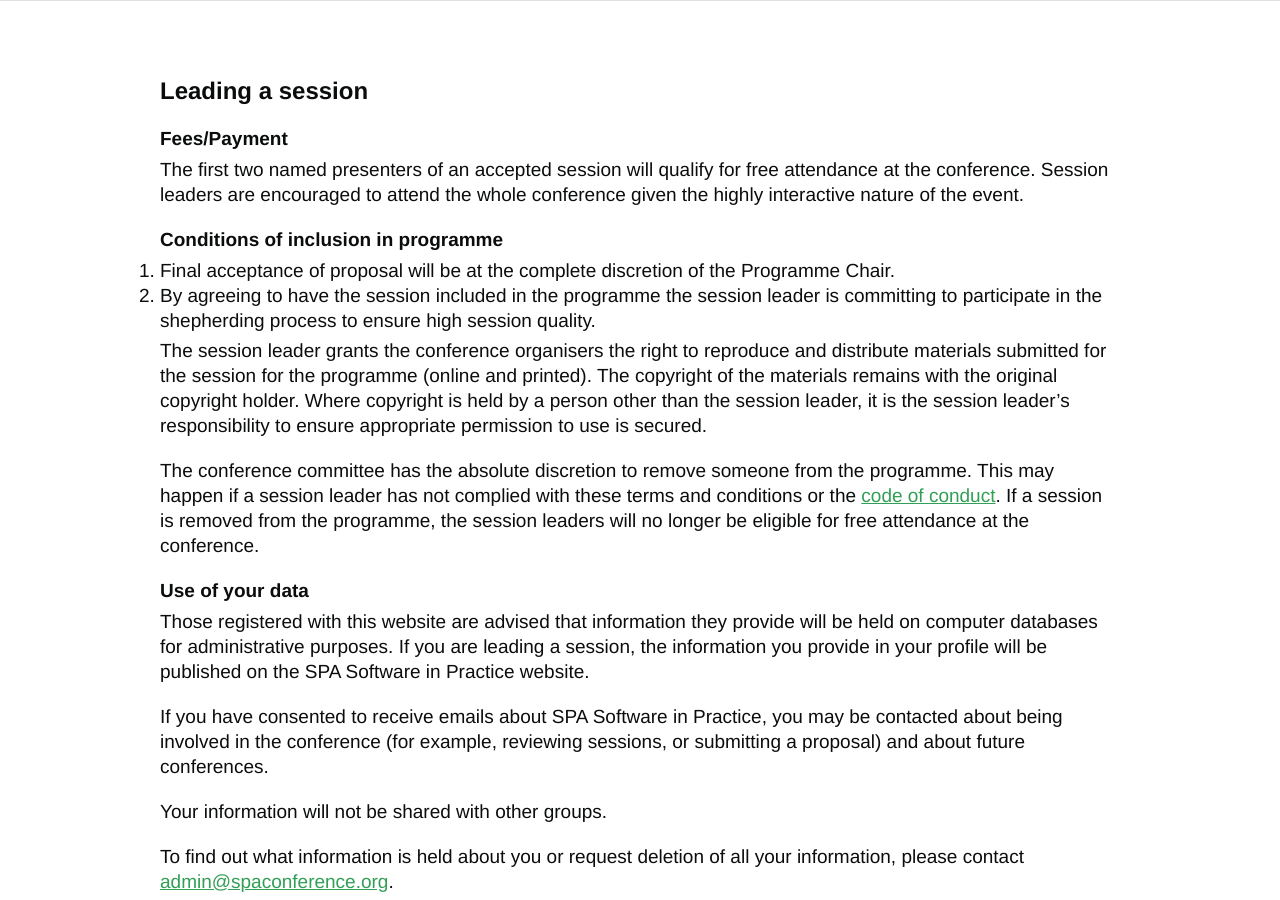
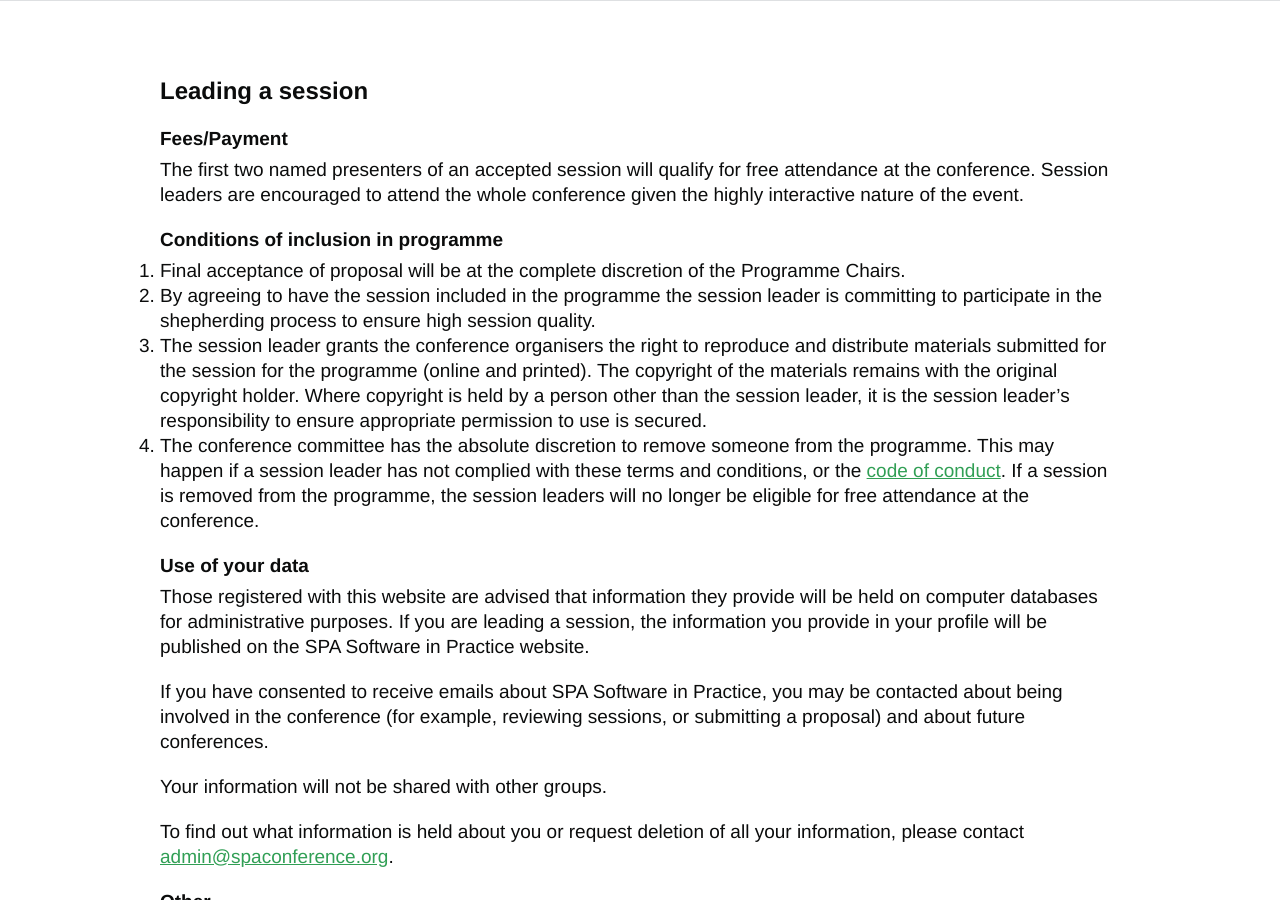
Before and after one commit to spaconference/spa-website, a Jekyll site: the page built from terms-and-conditions.md, in a window 1280 px wide and 900 px high, scrolled down 390 px. Built offline with Jekyll 4.4.1, drawn with Linux system fonts in a browser that asks for light colours.

Commit message:
Clarify the conditions of inclusion
This is just making it all into a list and a couple of small grammatical changes.

```diff
--- a/terms-and-conditions.md
+++ b/terms-and-conditions.md
@@ -8,14 +8,11 @@ layout: page
 <p>The first two named presenters of an accepted session will qualify for free attendance at the conference. Session leaders are encouraged to attend the whole conference given the highly interactive nature of the event.</p>
 <h3>Conditions of inclusion in programme</h3>
 <ol>
-<li>Final acceptance of proposal will be at the complete discretion of the Programme Chair.</li>
+<li>Final acceptance of proposal will be at the complete discretion of the Programme Chairs.</li>
 <li>By agreeing to have the session included in the programme the session leader is committing to participate in the shepherding process to ensure high session quality.</li>
+<li>The session leader grants the conference organisers the right to reproduce and distribute materials submitted for the session for the programme (online and printed). The copyright of the materials remains with the original copyright holder. Where copyright is held by a person other than the session leader, it is the session leader’s responsibility to ensure appropriate permission to use is secured.</li>
+<li>The conference committee has the absolute discretion to remove someone from the programme. This may happen if a session leader has not complied with these terms and conditions, or the  <a href="{{ '/code-of-conduct.html' | relative_url }}" title="Code of Conduct" >code of conduct</a>. If a session is removed from the programme, the session leaders will no longer be eligible for free attendance at the conference.</li>
 </ol>
-
-<p>The session leader grants the conference organisers the right to reproduce and distribute materials submitted for the session for the programme (online and printed). The copyright of the materials remains with the original copyright holder. Where copyright is held by a person other than the session leader, it is the session leader’s responsibility to ensure appropriate permission to use is secured.</p>
-
-<p>The conference committee has the absolute discretion to remove someone from the programme. This may happen if a session leader has not complied with these terms and conditions or the  <a href="{{ '/code-of-conduct.html' | relative_url }}" title="Code of Conduct" >code of conduct</a>. If a session is removed from the programme, the session leaders will no longer be eligible for free attendance at the conference.</p>
-
 <h3>Use of your data</h3>
 <p>Those registered with this website are advised that information they provide will be held on computer databases for administrative purposes. If you are leading a session, the information you provide in your profile will be published on the {{ site.conference.name }} website.</p>
 
```
